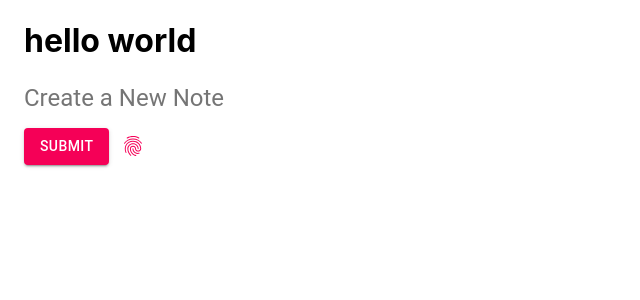
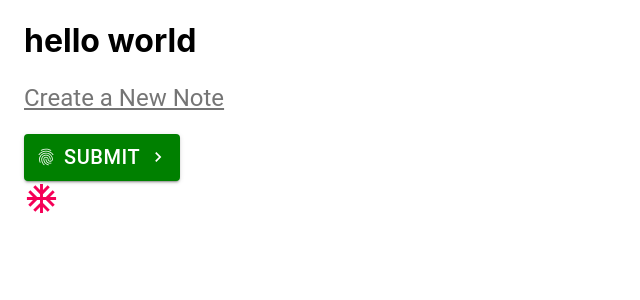
Before and after one commit to hamzazaka/material-ui-study, a React (Create React App) app: page / in a window 1280 px wide. Shown: the top 300 px of the page, without its empty margins (0-640 px from the left). Built offline with nearby package versions, Linux system fonts and the light colour scheme.

Commit message:
working on custom hooks

```diff
--- a/src/App.js
+++ b/src/App.js
@@ -2,21 +2,33 @@ import logo from './logo.svg';
 import './App.css';
 import {Button, ButtonGroup, IconButton, Typography} from '@material-ui/core';
 import  Container  from '@material-ui/core/Container';
-import { Fingerprint } from '@material-ui/icons';
+import { AcUnitOutlined, KeyboardArrowRight, Book, Fingerprint } from '@material-ui/icons';
+import {makeStyles} from '@material-ui/core';
+
+const useStyles=makeStyles({
+  btn:{
+    background:'green',
+    fontSize:20,
+    '&:hover':{
+      background: 'blue'
+    }
+  },
+  title:{
+    textDecoration:'underline',
+    marginBottom:20
+  }
+})
 
 function App() {
+  const classes=useStyles()
   return (
     <Container>
       <h1>hello world</h1>
-      <Typography variant='h5' color='textSecondary' component='h2' gutterBottom>
+      <Typography className={classes.title} variant='h5' color='textSecondary' component='h2' gutterBottom>
         Create a New Note
       </Typography>
-      <Button
-      onClick={()=>console.log('you clicked me')}
-      type='submit' color='secondary' variant='contained' > Submit</Button>
-      <IconButton aria-label='fingerprint' color='secondary'>
-        <Fingerprint/>
-      </IconButton>
+      <Button className={classes.btn} type='submit' color='secondary' variant='contained' startIcon={<Fingerprint/>} endIcon={<KeyboardArrowRight/>} > Submit</Button> <br/>
+      <AcUnitOutlined color='secondary' fontSize='large' />
     </Container>
   );
 }
```
